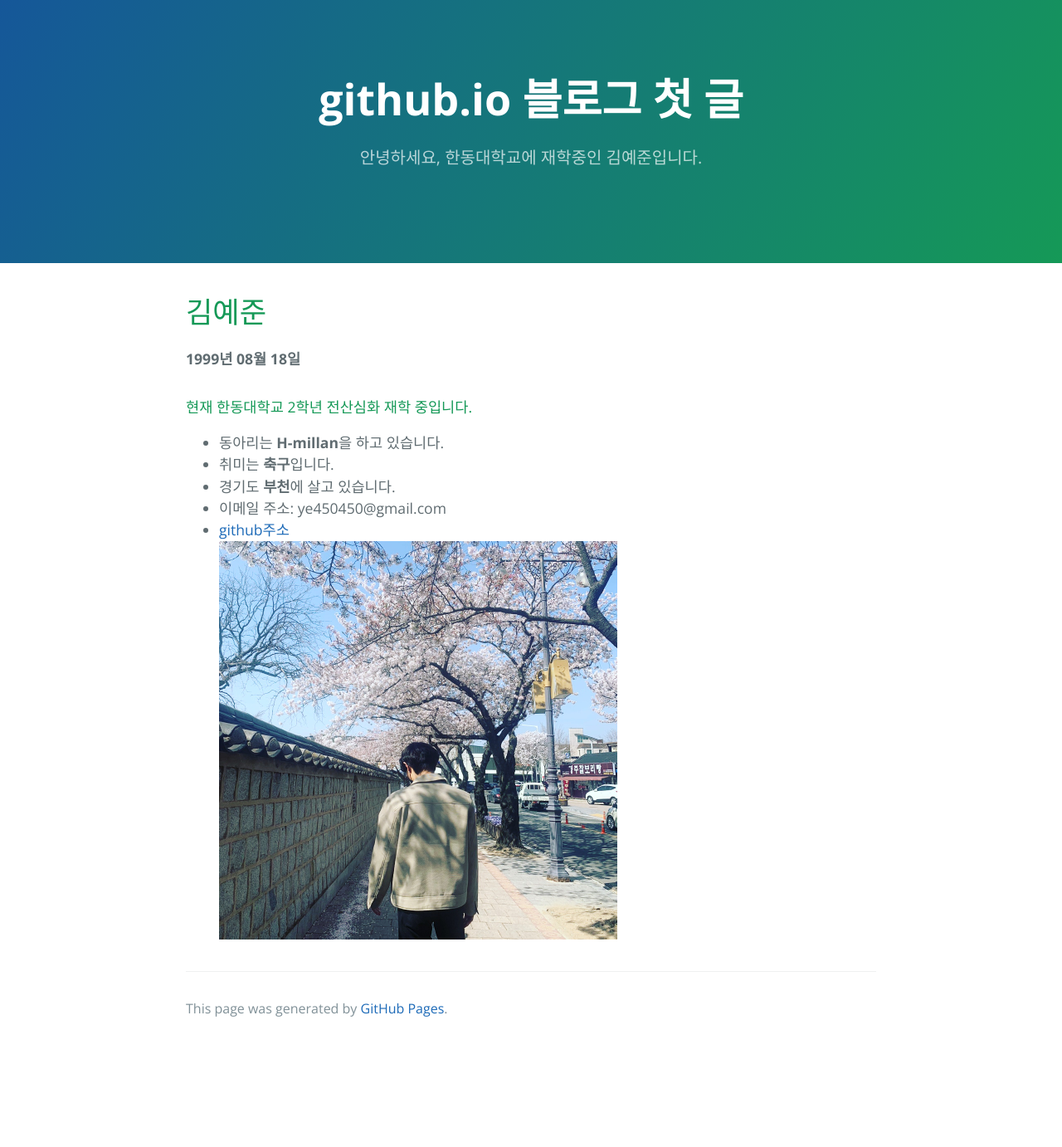
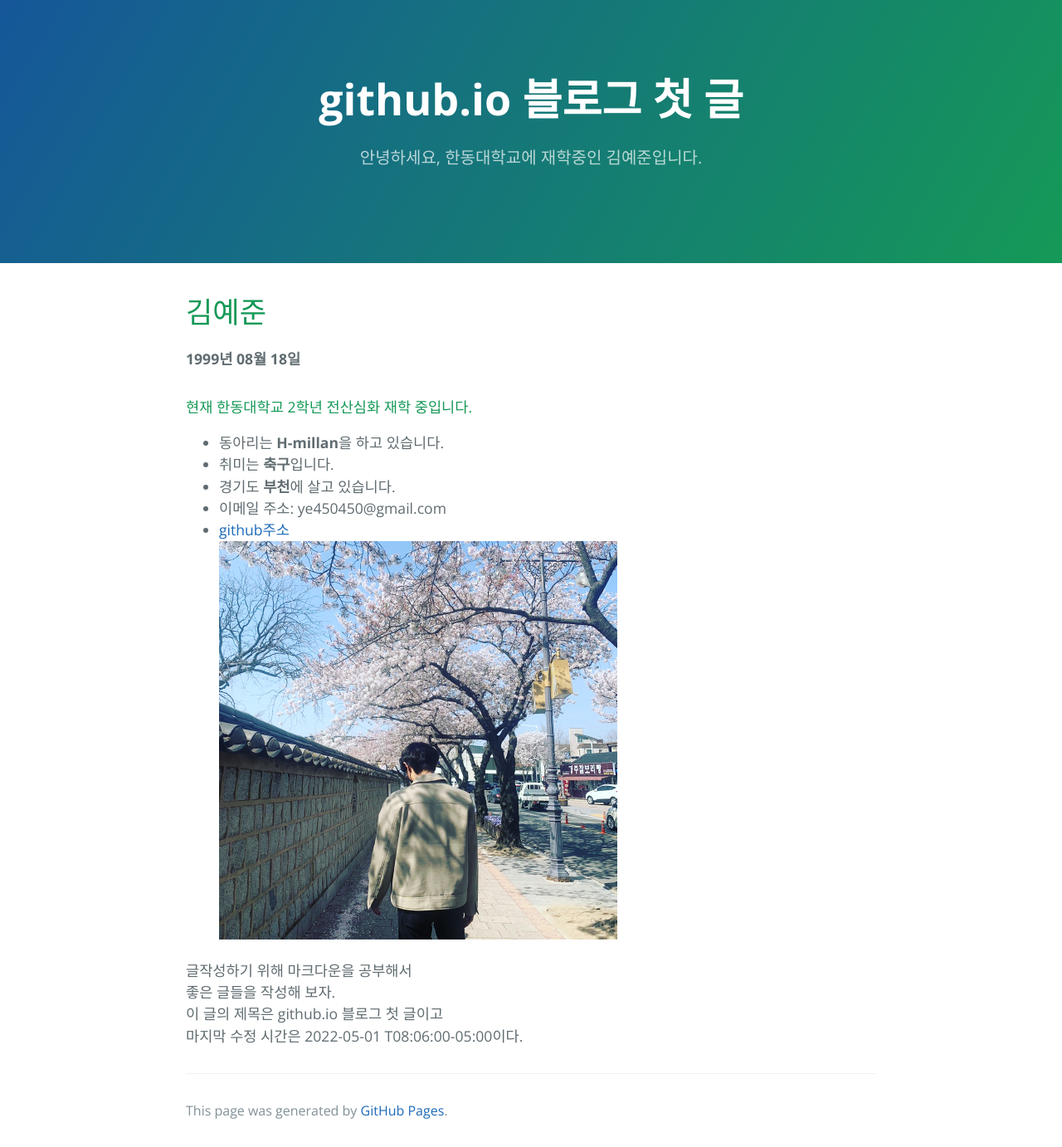
Before and after one commit to s21900156/s21900156.github.io, a Jekyll site: the page built from post.md, in a window 1280 px wide. Shown: the whole page at 83% size. Built offline with Jekyll 4.4.1, drawn with Linux system fonts in a browser that asks for light colours; our own code applies the rules of GitHub Pages for plain Markdown files; before the commit the page ends 1259 px from its top, so only the background shows below that.

Commit message:
Update post.md

```diff
--- a/post.md
+++ b/post.md
@@ -18,3 +17,8 @@ last_modified_at: 2022-05-01 T08:06:00-05:00
 + 이메일 주소: ye450450@gmail.com
 + [github주소](https://github.com/s21900156)
 <img src="봄사진.jpg" style="zoom: 50%;" />
+
+글작성하기 위해 마크다운을 공부해서
+좋은 글들을 작성해 보자.
+이 글의 제목은 {{ page.title }}이고
+마지막 수정 시간은 {{ page.last_modified_at }}이다.
```
Also changed, not shown: other parts of post.md (+0 -1 lines).
